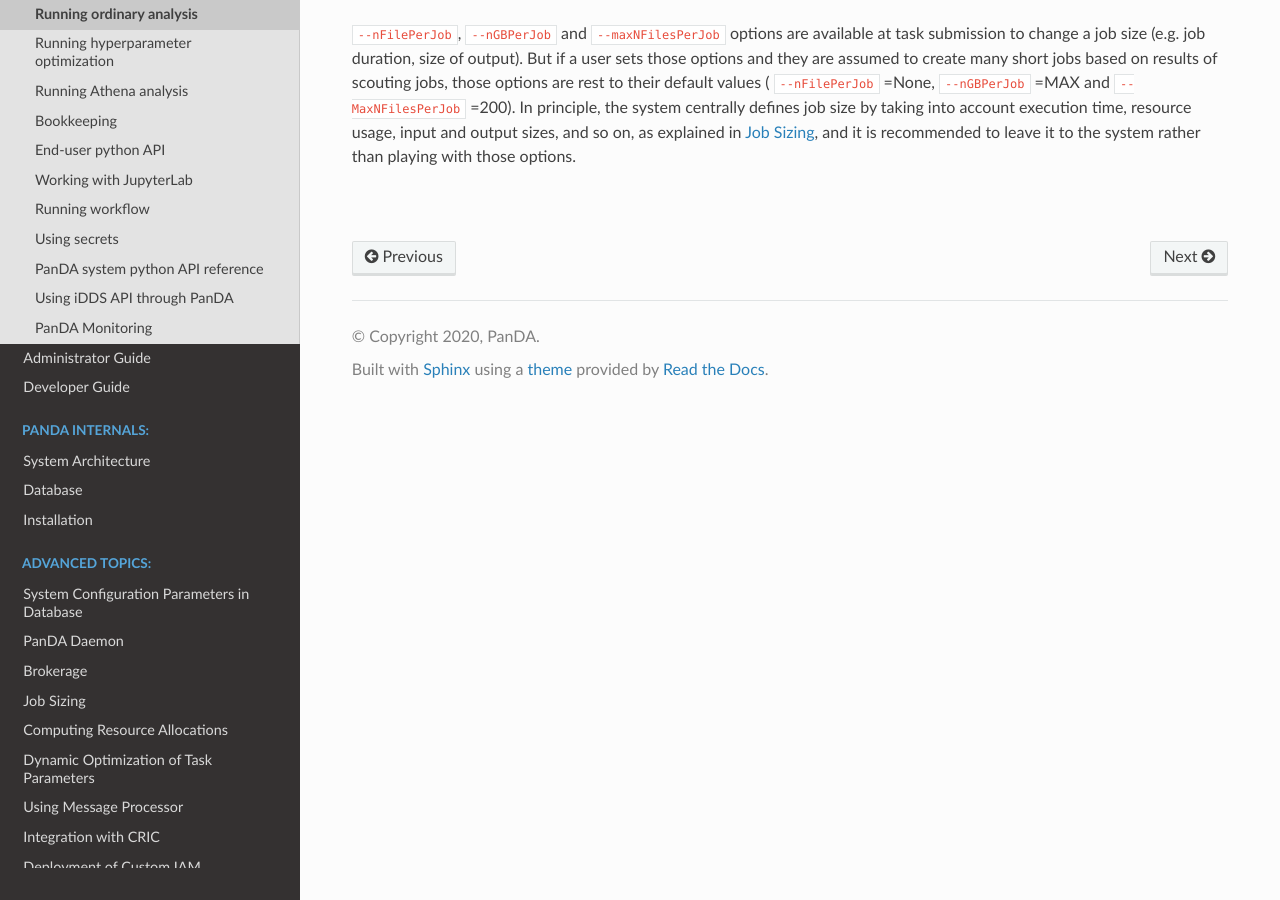
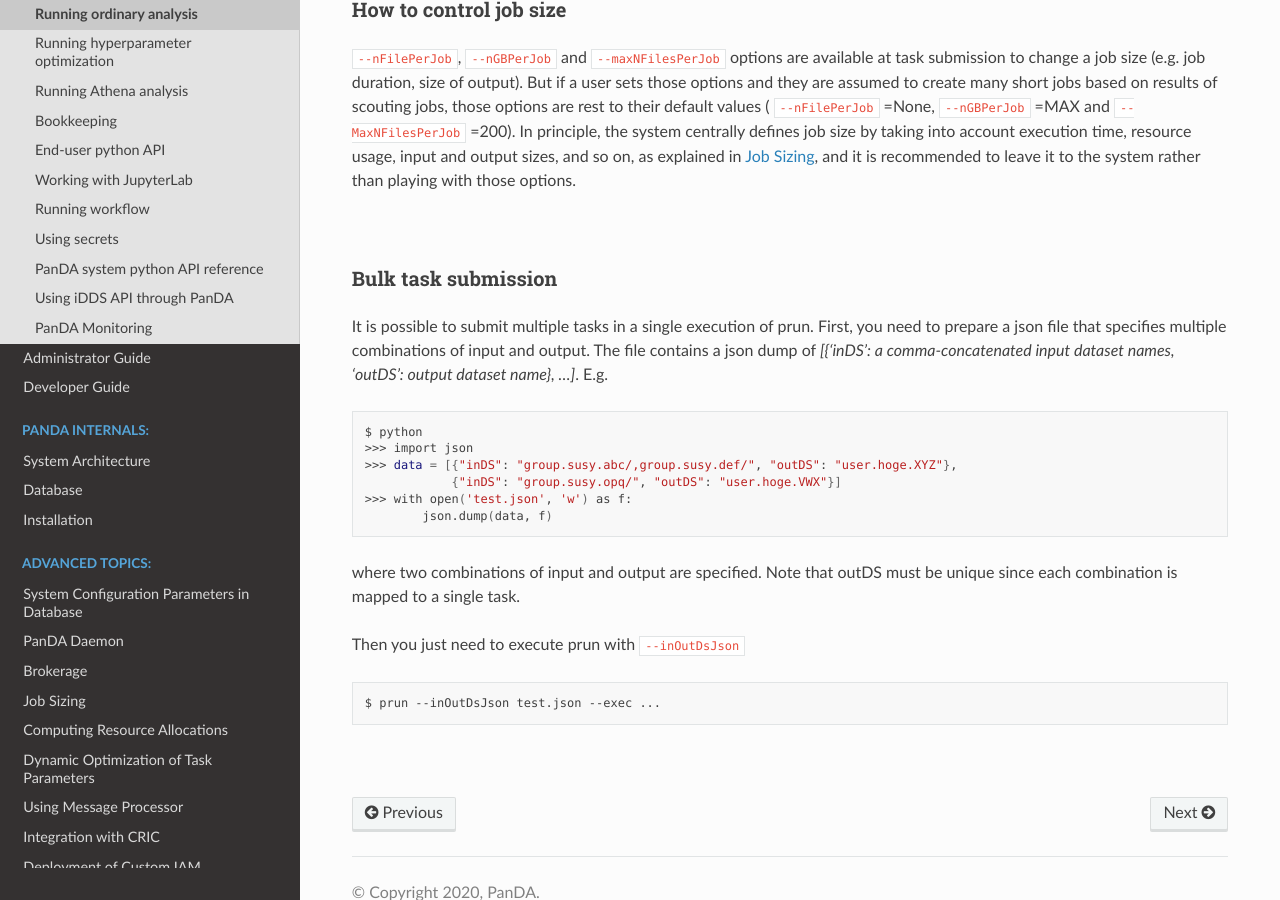
Before and after one commit to PanDAWMS/panda-docs, a Sphinx documentation site: the page built from docs/source/client/prun.rst, in a window 1280 px wide and 900 px high, scrolled down 8482 px. Built offline with Sphinx 7.4.7 and the Read the Docs theme 2.0.0, drawn with Linux system fonts in a browser that asks for light colours; pages that are not in the unit, such as notebooks, are missing from menus.

Commit message:
bulk submission

```diff
--- a/docs/source/client/prun.rst
+++ b/docs/source/client/prun.rst
@@ -440,3 +440,30 @@ input and output sizes, and so on, as explained in :ref:`advanced/sizing:Job Siz
 and it is recommended to leave it to the system rather than playing with those options.
 
 |br|
+
+Bulk task submission
+---------------------------------
+It is possible to submit multiple tasks in a single execution of prun.
+First, you need to prepare a json file that specifies multiple combinations of input and output.
+The file contains a json dump of `[{'inDS': a comma-concatenated input dataset names, 'outDS': output dataset name}, ...]`.
+E.g.
+
+.. code-block:: bash
+
+    $ python
+    >>> import json
+    >>> data = [{"inDS": "group.susy.abc/,group.susy.def/", "outDS": "user.hoge.XYZ"},
+                {"inDS": "group.susy.opq/", "outDS": "user.hoge.VWX"}]
+    >>> with open('test.json', 'w') as f:
+            json.dump(data, f)
+
+where two combinations of input and output are specified. Note that outDS must be unique
+since each combination is mapped to a single task.
+
+Then you just need to execute prun with ``--inOutDsJson``
+
+.. prompt:: bash
+
+ prun --inOutDsJson test.json --exec ...
+
+|br|
```
